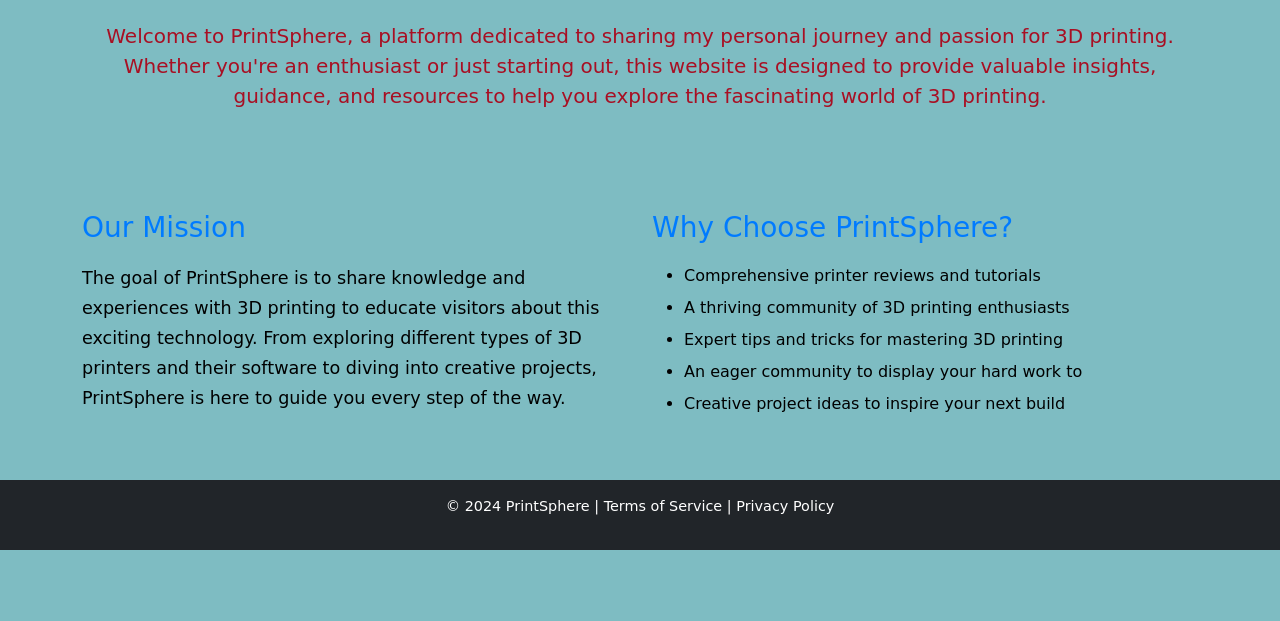
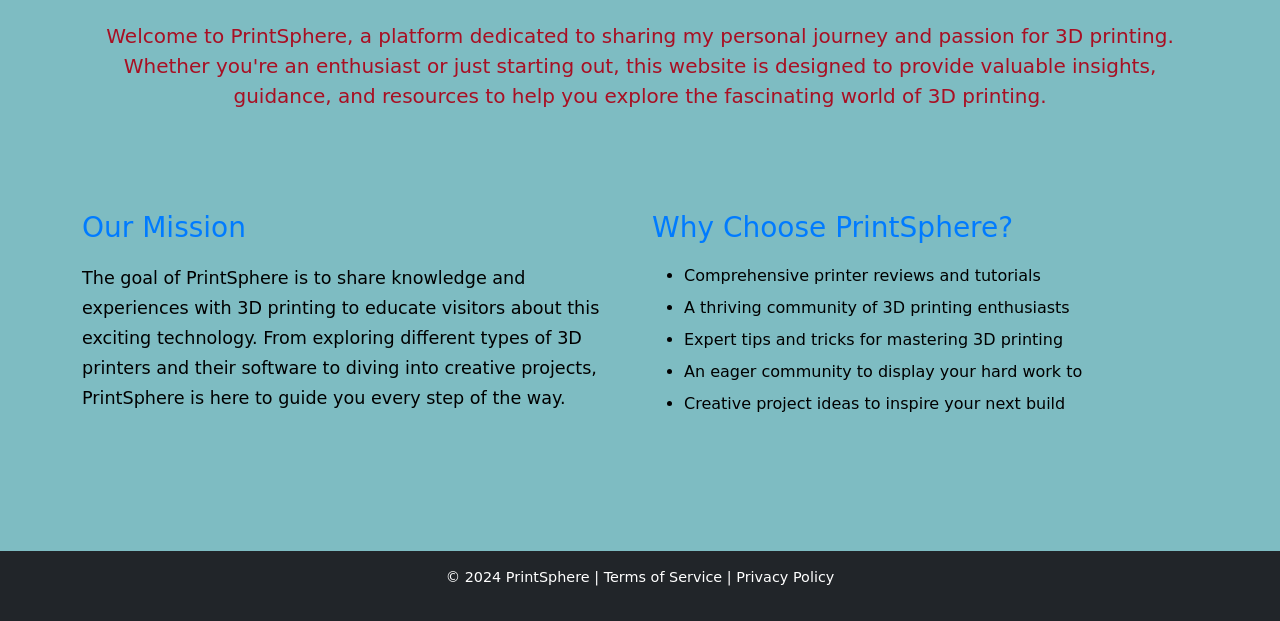
Before and after one commit to vp576/P4, a plain HTML site: page about.html in a window 1280 px wide. Shown: the part 179-800 px from the top of the page. Drawn offline with nearby package versions, Linux system fonts and the light colour scheme.

Commit message:
Add files via upload

```diff
--- a/css/homePage_CSS.css
+++ b/css/homePage_CSS.css
@@ -7,6 +7,17 @@ body {
 	background-color: #7ebcc2;
 }
 
+
+html, body {
+    height: 100%;
+    margin: 0;
+    display: flex;
+    flex-direction: column;
+}
+
+.container {
+    flex: 1;
+}
 
 .navbar-brand {
     font-weight: bold;
@@ -52,6 +63,7 @@ footer {
     background-color: #333;
     color: #fff;
     font-size: 0.9rem;
+	margin-top: auto;
 }
 
 footer a {
```
